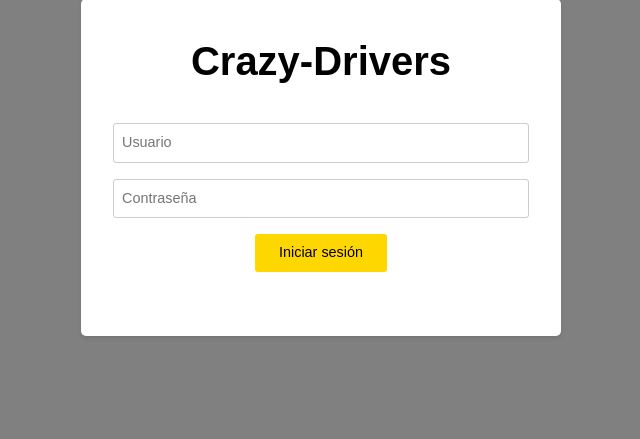
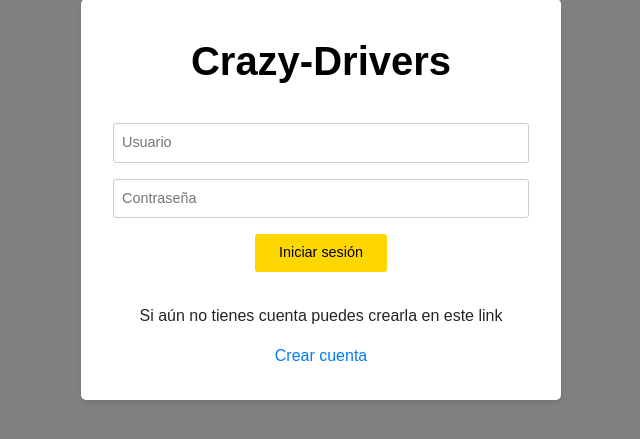
Before and after one commit to JoseManuelJimenezTrujillo/Proyecto-IAW, a PHP site: page / in a window 1280 px wide. Shown: the part 301-740 px from the top of the page, without its empty margins (319-959 px from the left). Run offline with PHP 8.4, Linux system fonts and the light colour scheme.

Commit message:
Se añade crear cuenta

```diff
--- a/index.php
+++ b/index.php
@@ -17,7 +17,8 @@
 			<input type="password" class="input" placeholder="Contraseña" name="contraseña" required>
 			<button type="submit" class="button">Iniciar sesión</button>
 		</form>
-
+		<p>Si aún no tienes cuenta puedes crearla en este link</p>
+        <a href="registrar.php">Crear cuenta</a>
         </div>
 	</div>
 </body>
```
